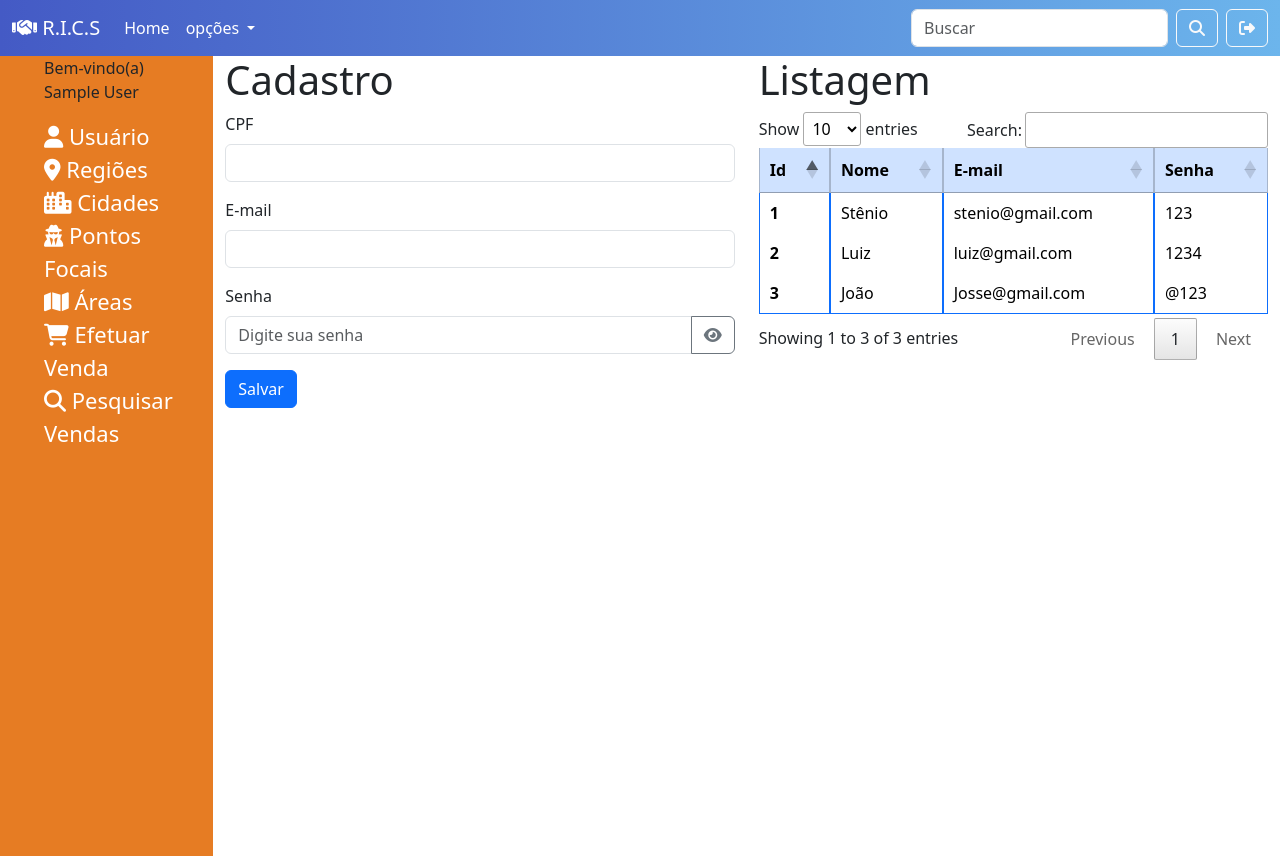
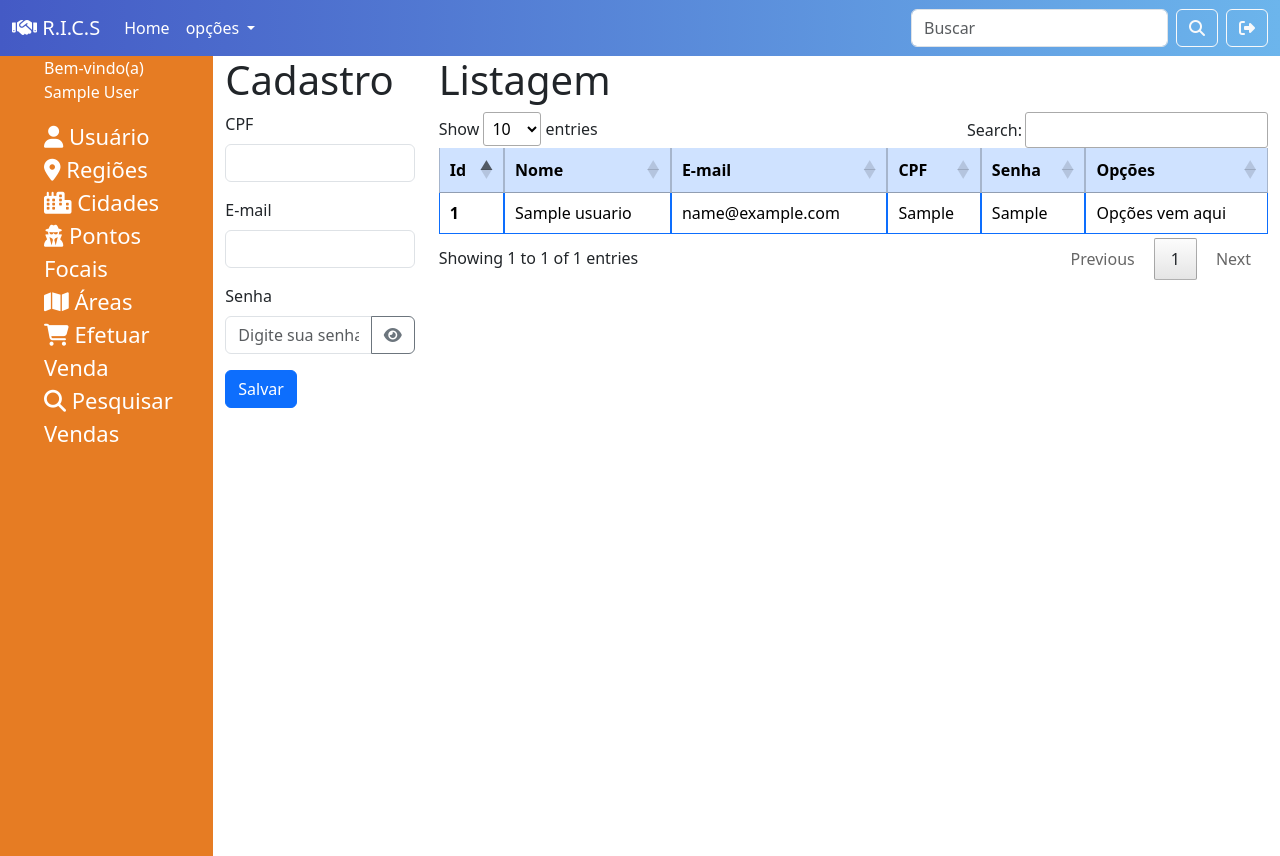
Before and after one commit to lucineafreitas/htdocs, a PHP site: page /principal.php in a window 1280 px wide. Run offline with PHP 8.4, Linux system fonts and the light colour scheme; the visitor is signed in with stand-in values (Sample User, id 1); tables that the repository leaves empty or names only in its code hold one stand-in row (values such as "Sample post"); some libraries are stand-ins or nearby versions.

Commit message:
terminando login

```diff
--- a/sistema/backend/validacao.php
+++ b/sistema/backend/validacao.php
@@ -11,7 +11,7 @@
         unset($_SESSION['senha']);
 
         //manda para login
-    header('location:../index.php');
+    header( 'location:./index.php');
 
     }
 
--- a/sistema/principal.php
+++ b/sistema/principal.php
@@ -1,3 +1,8 @@
+<?php
+  include 'backend/conexao.php';
+  include 'backend/validacao.php';
+  ?>
+
 <!DOCTYPE html>
 <html lang="pt-br">
 
@@ -48,7 +53,7 @@
         <form class="d-flex" role="search">
           <input class="form-control me-2" type="search" placeholder="Buscar" aria-label="Search" />
           <button class="btn btn-outline-light " type="submit"> <i class="fa-solid fa-magnifying-glass"></i> </button>
-          <a href="#" class="btn btn-outline-light ms-2"> <i class="fa-solid fa-right-from-bracket"></i> </a>
+          <a href="./backend/sair.php" class="btn btn-outline-light ms-2"> <i class="fa-solid fa-right-from-bracket"></i> </a>
         </form>
 
 
@@ -63,8 +68,8 @@
 
       <div class="col-2 menu">
         <ul class="menu">
-          <p style="color white;">
-            Bem-vindo(a) <?php session_start(); echo  $_SESSION['usuario']; ?>
+          <p style="color:white";>
+            Bem-vindo(a) <?php echo  $_SESSION['usuario']; ?>
           </p>
           <li> <a href="#" class="menu-item"> <i class="fa-solid fa-user"></i> Usuário </a> </li>
           <li> <a href="#" class="menu-item"> <i class="fa-solid fa-location-dot"></i> Regiões </a> </li>
@@ -76,7 +81,7 @@
         </ul>
       </div>
 
-      <div class="col-5">
+      <div class="col-2">
         <h1> Cadastro </h1>
 
         <form>
@@ -93,7 +98,7 @@
           <div class="mb-3">
             <label for="senha" class="form-label">Senha</label>
             <div class="input-group">
-              <input type="password" class="form-control" id="senha" placeholder="Digite sua senha">
+              <input type="password" class="form-control" id="senha" autocomplete="new-password" placeholder="Digite sua senha">
               <button class="btn btn-outline-secondary" type="button" id="toggleSenha">
                 <i class="fa-solid fa-eye" id="iconeOlho"></i>
               </button>
@@ -107,7 +112,7 @@
 
       </div>
 
-      <div class="col-5">
+      <div class="col-8">
         <h1> Listagem </h1>
 
         <table id="tabela" class="table table-bordered border-primary">
@@ -116,28 +121,28 @@
               <th scope="col">Id</th>
               <th scope="col">Nome</th>
               <th scope="col">E-mail</th>
+              <th scope="col">CPF</th>
               <th scope="col">Senha</th>
+              <th scope="col">Opções</th>
             </tr>
           </thead>
           <tbody>
+          <?php
+            $sql = "SELECT * FROM usuario";
+            //executa o comando
+            $dados = mysqli_query($conexao, $sql);
+            //percorrer todos os registros do banco
+            while($coluna = mysqli_fetch_assoc($dados)){
+        ?>
             <tr>
-              <th scope="row">1</th>
-              <td>Stênio</td>
-              <td>stenio@gmail.com</td>
-              <td>123</td>
+              <th scope="row"> <?php echo $coluna['id'] ?></th>
+              <td> <?php echo $coluna['nome'] ?></td>
+              <td> <?php echo $coluna['email'] ?></td>
+              <td> <?php echo $coluna['cpf'] ?></td>
+              <td> <?php echo $coluna['senha'] ?></td>
+              <td> Opções vem aqui </td>
             </tr>
-            <tr>
-              <th scope="row">2</th>
-              <td>Luiz</td>
-              <td>luiz@gmail.com</td>
-              <td>1234</td>
-            </tr>
-            <tr>
-              <th scope="row">3</th>
-              <td>João</td>
-              <td>Josse@gmail.com</td>
-              <td>@123</td>
-            </tr>
+          <?php }  ?>
           </tbody>
         </table>
       </div>
```
Also changed, not shown: sistema/backend/sair.php (added, +14 -0 lines).
